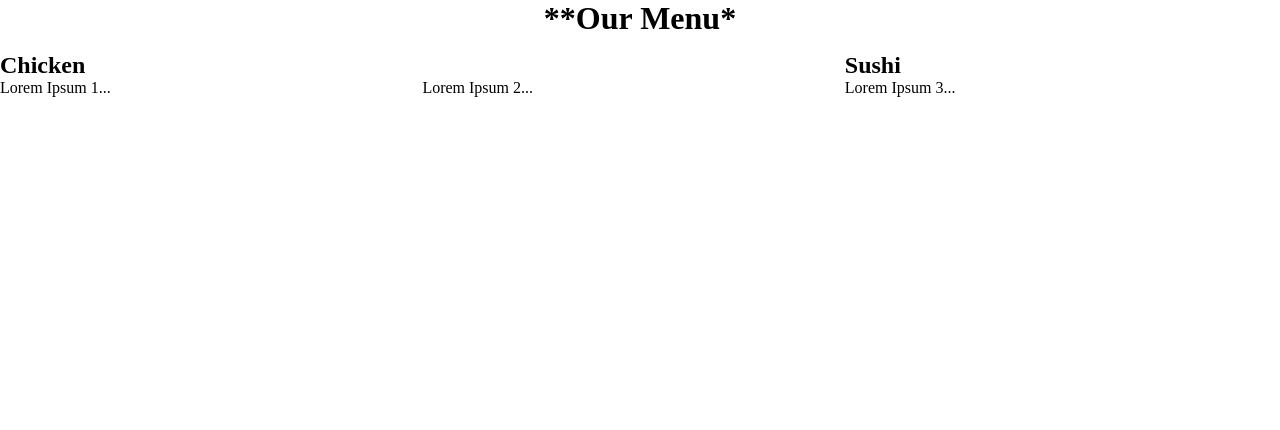
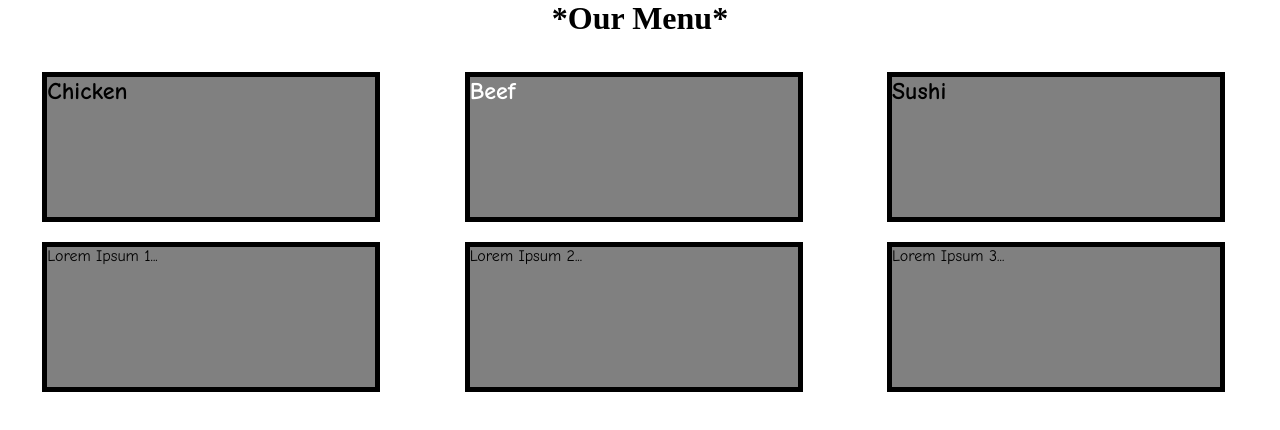
Before and after one commit to gokusen123/coursera-test, a plain HTML site: page index.html in a window 1280 px wide. Drawn offline with Linux system fonts and the light colour scheme.

Commit message:
Update index.html

```diff
--- a/index.html
+++ b/index.html
@@ -13,7 +13,17 @@
       margin-bottom: 15px;
       text-align: center;
     }
-    h2 p {
+    h2 {
+      border: 5px solid black;
+      background-color: gray;
+      width: 80%;
+      height: 150px;
+      margin-right: auto;
+      margin-left: auto;
+      font-family: Comic Sans MS;
+      margin-top: 20px;
+    }
+    p {
       border: 5px solid black;
       background-color: gray;
       width: 80%;
@@ -52,7 +62,7 @@
   </style>
   </head>
   <body>
-  <h1>**Our Menu*</h1>
+  <h1>*Our Menu*</h1>
   <div class="row">
     <div class="col-lg-4 col-md-6">
       <h2 class="chi-shi">Chicken</h2>
```
